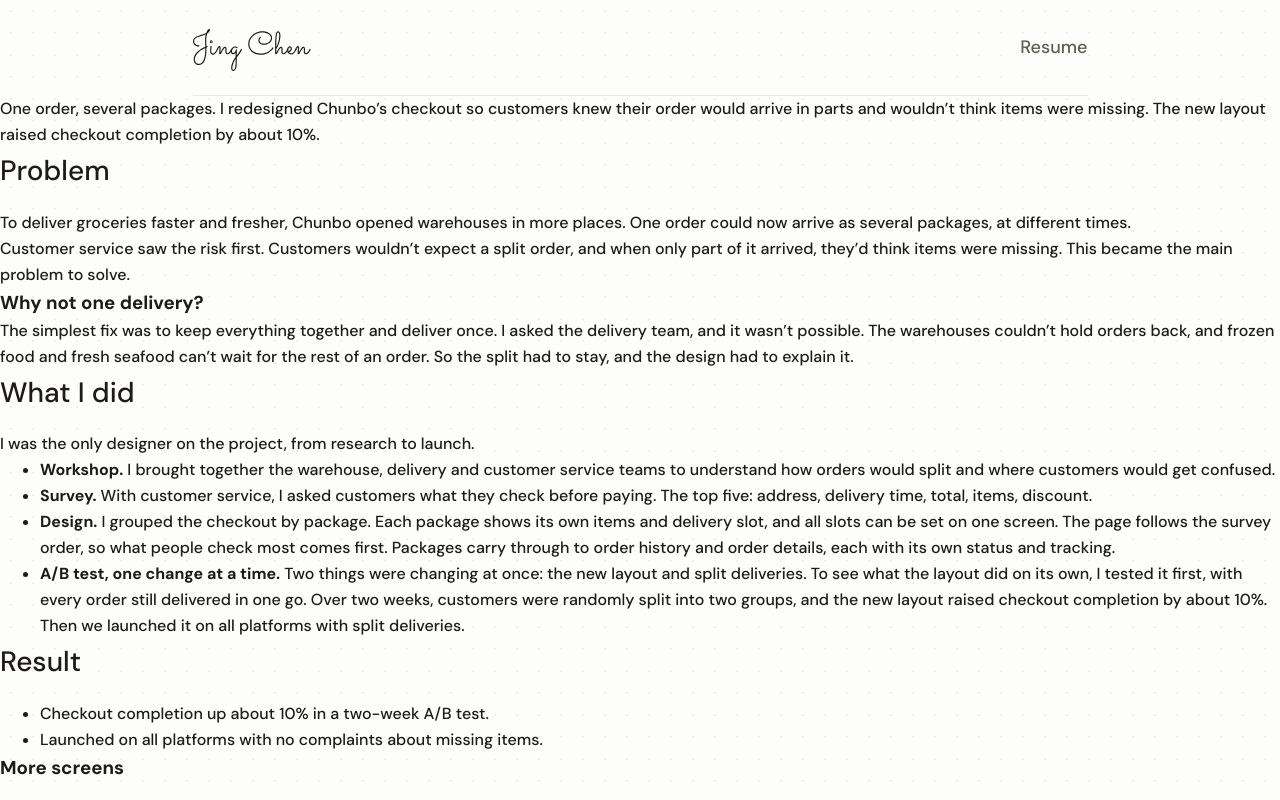
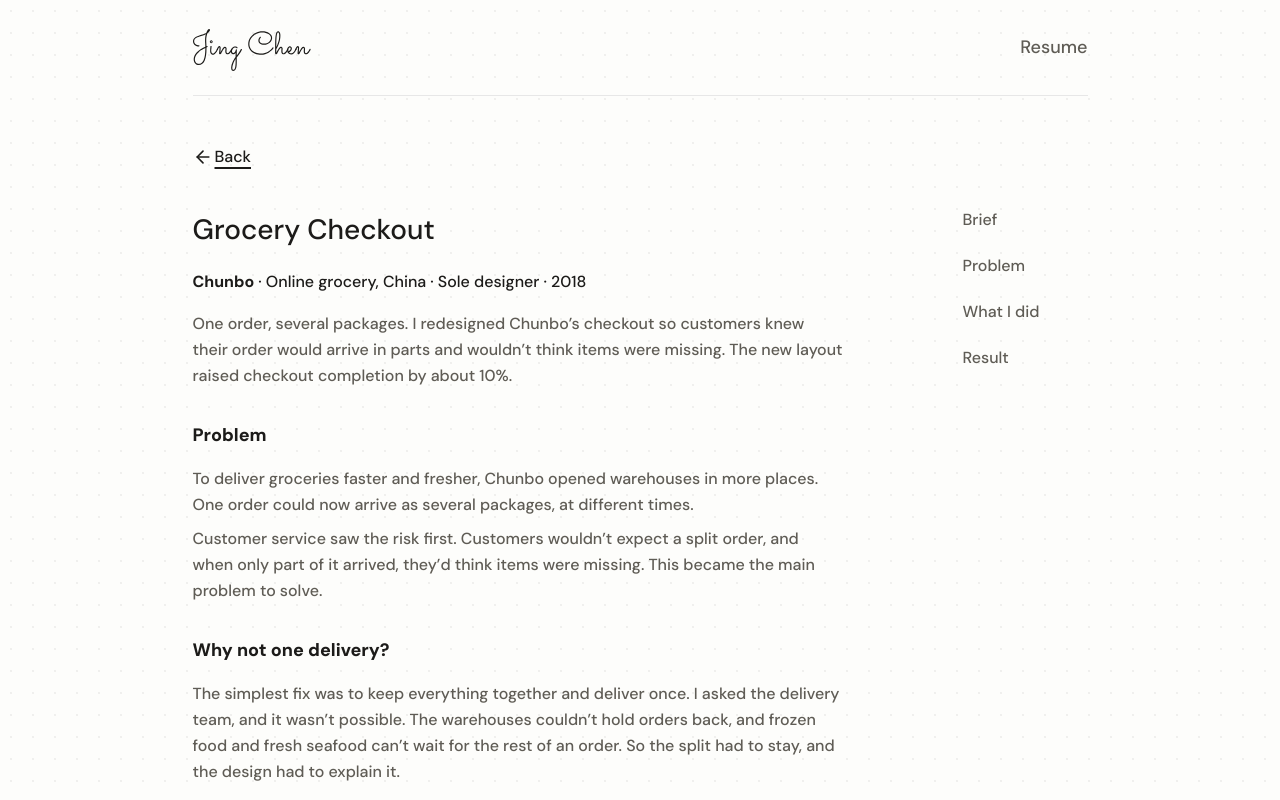
Before and after one commit to xixifish/personal-website, a Next.js app: page /design/chunbo-checkout in a window 1280 px wide. Shown: the top 800 px of the page. Built offline with nearby package versions, Linux system fonts and the light colour scheme.

Commit message:
Add design case page with one real case

```diff
--- /dev/null
+++ b/app/design/[slug]/page.module.css
@@ -0,0 +1,104 @@
+/* Same column as the home page */
+.main {
+  width: min(100% - 2.5rem, var(--column));
+  margin-inline: auto;
+  padding-top: var(--space-12);
+}
+
+/* Arrow and text on one line, like the "Try it" link */
+.back {
+  display: inline-flex;
+  align-items: center;
+  gap: 2px;
+}
+
+/* Two columns: article left, menu right.
+   The nav comes first in the HTML, so place both by hand. */
+.layout {
+  display: grid;
+  grid-template-columns: minmax(0, 650px) 125px;
+  justify-content: space-between;
+  column-gap: var(--space-12); /* keeps a gap when the screen gets narrower */
+  margin-top: var(--space-8);
+}
+
+.article {
+  grid-column: 1;
+  grid-row: 1;
+}
+
+/* Title: same as the home section headings */
+.article h1 {
+  font-size: var(--text-heading);
+  font-weight: 500;
+  margin-bottom: var(--space-4);
+}
+
+/* Client · sector · role · year */
+.meta {
+  margin-bottom: var(--space-4);
+}
+
+/* The MDX text is grey; its headings stay dark */
+.body {
+  color: var(--color-muted);
+}
+
+.body h2,
+.body h3,
+.body strong {
+  color: var(--color-text);
+}
+
+/* Section headings: same as the project titles on the home page */
+.article h2,
+.article h3 {
+  font-size: var(--text-nav);
+  font-weight: 800;
+  margin-bottom: var(--space-4);
+}
+
+/* Small gap between paragraphs, and before a list that follows one */
+.article p + p,
+.article p + ul {
+  margin-top: var(--space-2);
+}
+
+.article h2 {
+  margin-top: var(--space-8); /* section to section */
+}
+
+.article h3 {
+  margin-top: var(--space-8);
+}
+
+/* Leave a little room above a heading after a menu jump */
+.article [id] {
+  scroll-margin-top: var(--space-8);
+}
+
+.menu {
+  grid-column: 2;
+  grid-row: 1;
+  align-self: start; /* without this, the grid stretches it and sticky can't work */
+  position: sticky;
+  top: var(--space-8);
+}
+
+.menu ul {
+  display: flex;
+  flex-direction: column;
+  gap: var(--space-5);
+  padding: 0;
+  list-style: none;
+}
+
+.menu a {
+  color: var(--color-muted);
+  text-decoration: none;
+}
+
+.menu a:hover,
+.menu a:focus-visible {
+  color: var(--color-text);
+}
--- a/app/design/[slug]/page.tsx
+++ b/app/design/[slug]/page.tsx
@@ -1,3 +1,9 @@
+import { DESIGNCASES } from "@/data/designCases";
+import { Metadata } from "next";
+import Link from "next/link";
+import { notFound } from "next/navigation";
+import styles from "./page.module.css";
+
 // Cases that have an article in content/design/<slug>.mdx.
 // Add a slug here when its MDX file is written.
 const WRITTEN_CASES = ["chunbo-checkout"];
@@ -9,13 +15,82 @@ export function generateStaticParams() {
 
 export const dynamicParams = false;
 
+// The side menu. Same four sections on every case.
+// rehype-slug gives the h2s their ids; "brief" is set on the h1 below.
+const SECTIONS = [
+  { id: "brief", label: "Brief" },
+  { id: "problem", label: "Problem" },
+  { id: "what-i-did", label: "What I did" },
+  { id: "result", label: "Result" },
+];
+
+export async function generateMetadata({
+  params,
+}: {
+  params: Promise<{ slug: string }>;
+}): Promise<Metadata> {
+  const { slug } = await params;
+
+  const designCase = DESIGNCASES.find((item) => item.slug === slug);
+  if (!designCase) notFound();
+
+  const title = `${designCase.title} · Jing Chen`;
+  return { title: designCase.title, description: designCase.summary };
+}
+
 export default async function DesignCasePage({
   params,
 }: {
   params: Promise<{ slug: string }>;
 }) {
   const { slug } = await params;
+
+  const designCase = DESIGNCASES.find((item) => item.slug === slug);
+  if (!designCase) notFound();
+
   const { default: Article } = await import(`@/content/design/${slug}.mdx`);
 
-  return <Article />;
+  return (
+    <main className={styles.main}>
+      <Link href="/#design" className={styles.back}>
+        <svg
+          width="20"
+          height="20"
+          viewBox="0 0 20 20"
+          fill="none"
+          stroke="currentColor"
+          aria-hidden="true"
+          strokeWidth="1.6"
+          strokeLinecap="round"
+          strokeLinejoin="round"
+        >
+          <path d="M15.8335 10H4.16683" />
+          <path d="M10 4.16675L4.16667 10.0001L10 15.8334" />
+        </svg>
+        Back
+      </Link>
+      <div className={styles.layout}>
+        <nav aria-label="On this page" className={styles.menu}>
+          <ul>
+            {SECTIONS.map((section) => (
+              <li key={section.id}>
+                <a href={`#${section.id}`}>{section.label}</a>
+              </li>
+            ))}
+          </ul>
+        </nav>
+        <article className={styles.article}>
+          <h1 id="brief">{designCase.title}</h1>
+          <p className={styles.meta}>
+            <strong>{designCase.client}</strong>
+            {" · "}
+            {[designCase.sector, designCase.role, designCase.year].join(" · ")}
+          </p>
+          <div className={styles.body}>
+            <Article />
+          </div>
+        </article>
+      </div>
+    </main>
+  );
 }
--- a/app/layout.tsx
+++ b/app/layout.tsx
@@ -13,7 +13,7 @@ const dmSans = DM_Sans({
 
 export const metadata: Metadata = {
   metadataBase: new URL("https://jingchen-dev.vercel.app"),
-  title: "Jing Chen",
+  title: { default: "Jing Chen", template: "%s · Jing Chen" },
   description:
     "Designer and software engineer in Sydney, building accessible web apps.",
 };
--- a/app/page.tsx
+++ b/app/page.tsx
@@ -88,7 +88,7 @@ export default function Home() {
             ))}
           </div>
         </section>
-        <section className={styles.section}>
+        <section id="design" className={styles.section}>
           <h2>Design</h2>
           <p className={styles.sectionIntro}>
             I aim to deliver simple, elegant solutions that address real user
--- a/data/designCases.ts
+++ b/data/designCases.ts
@@ -3,6 +3,10 @@ export type DesignCase = {
   client: string;
   result: string;
   slug: string;
+  sector: string;
+  role: string;
+  year: string;
+  summary: string;
 };
 
 export const DESIGNCASES: DesignCase[] = [
@@ -11,17 +15,30 @@ export const DESIGNCASES: DesignCase[] = [
     client: "bp",
     result: "Shipped car-wash feature based on site research",
     slug: "bp-car-wash",
+    sector: "",
+    role: "",
+    year: "",
+    summary: "",
   },
   {
     title: "Golf Companion App",
     client: "aboutGOLF",
     result: "Won a CES 2020 Innovation Award",
     slug: "aboutgolf",
+    sector: "",
+    role: "",
+    year: "",
+    summary: "",
   },
   {
     title: "Grocery Checkout",
     client: "Chunbo",
     result: "Completion rate up 10%",
     slug: "chunbo-checkout",
+    sector: "Online grocery, China",
+    role: "Sole designer",
+    year: "2018",
+    summary:
+      "Redesigned checkout so customers knew their order would arrive in several packages. Completion rose about 10%.",
   },
 ];
```
